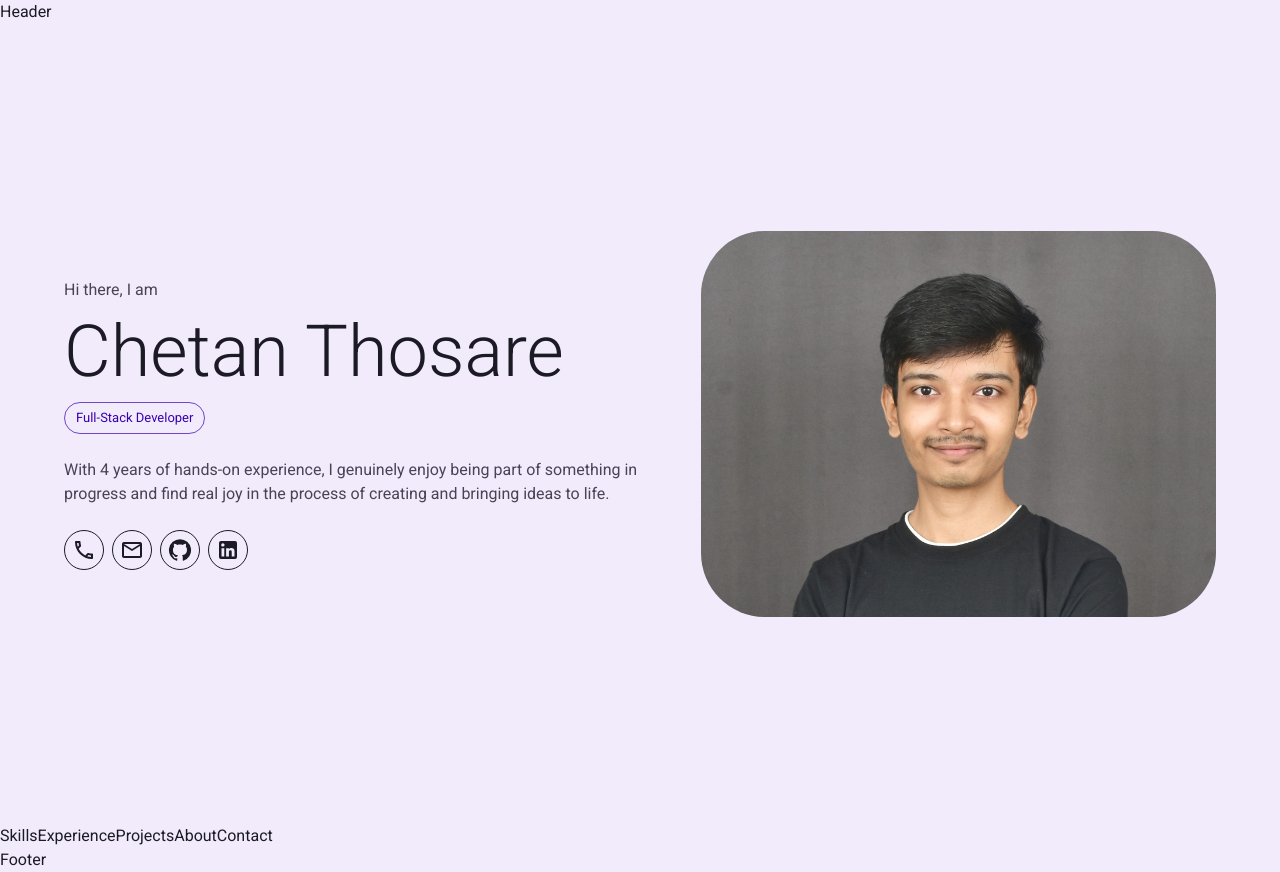
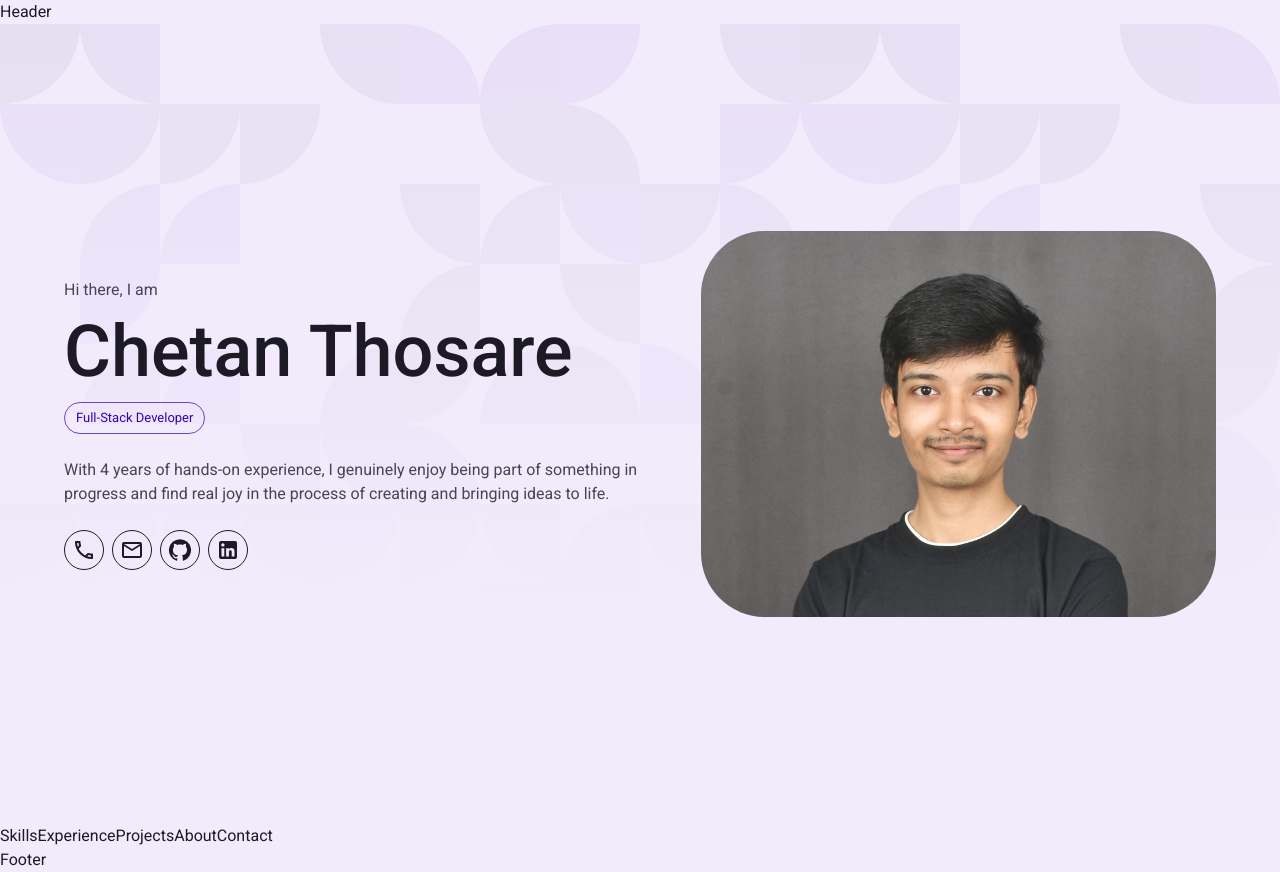
Before and after one commit to chetan-speck/portfolio-v2, a Next.js app: page / in a window 1280 px wide. Built offline with nearby package versions, Linux system fonts and the light colour scheme; what @mui/material-nextjs would draw is missing.

Commit message:
style(landing): add light/dark background illustration and gradient overlay

```diff
--- a/src/components/sections/landing.tsx
+++ b/src/components/sections/landing.tsx
@@ -1,8 +1,14 @@
+// ------------------------------------------------------------------------------------------
+
+'use client';
+
 // ------------------------------------------------------------------------------------------
 
 import Image from 'next/image';
 import { FC, JSX } from 'react';
 
+import BauhausSectorDarkSvg from '@/assets/bauhaus-sector-dark.svg';
+import BauhausSectorLightSvg from '@/assets/bauhaus-sector-light.svg';
 import ProfilePhoto from '@/assets/profile.jpg';
 import contactInfo from '@/constants/contactInfo';
 import getDuration from '@/utils/getDuration';
@@ -15,11 +21,20 @@ const Landing: FC = (): JSX.Element => {
     return (
         <Box
             component='section'
-            sx={{
-                minHeight: { xs: 'fit-content', sm: '100vh' },
-                display: 'flex',
-                alignItems: 'center',
-            }}
+            sx={[
+                (theme) => ({
+                    minHeight: { xs: 'fit-content', sm: '100vh' },
+                    display: 'flex',
+                    alignItems: 'center',
+                    backgroundImage: `linear-gradient(to bottom, transparent, ${theme.palette.background.default} 75%), url(${BauhausSectorLightSvg.src})`,
+                    backgroundSize: 'contain',
+                    backgroundPosition: 'center, center',
+                }),
+                (theme) =>
+                    theme.applyStyles('dark', {
+                        backgroundImage: `linear-gradient(to bottom, transparent, var(--mui-palette-background-default) 75%), url(${BauhausSectorDarkSvg.src})`,
+                    }),
+            ]}
         >
             <Container
                 sx={{
@@ -37,14 +52,20 @@ const Landing: FC = (): JSX.Element => {
                             <Stack spacing={1}>
                                 <Typography
                                     component='p'
-                                    sx={{ color: 'text.secondary' }}
+                                    sx={{
+                                        color: 'text.secondary',
+                                    }}
                                 >
                                     Hi there, I am
                                 </Typography>
                                 <Typography
                                     component='h1'
                                     variant='h1'
-                                    sx={{ color: 'text.primary', fontSize: { xs: 42, sm: 72 } }}
+                                    sx={{
+                                        color: 'text.primary',
+                                        fontSize: { xs: 42, sm: 72 },
+                                        fontWeight: 500,
+                                    }}
                                 >
                                     Chetan Thosare
                                 </Typography>
@@ -60,6 +81,7 @@ const Landing: FC = (): JSX.Element => {
                             <Stack spacing={{ xs: 2, sm: 3 }}>
                                 <Typography
                                     component='p'
+                                    variant='body1'
                                     sx={{ color: 'text.secondary' }}
                                 >
                                     With {getDuration(new Date('2021-07-26'), new Date())} of
```
Also changed, not shown: src/assets/bauhaus-sector-dark.svg (added), src/assets/bauhaus-sector-light.svg (added).
